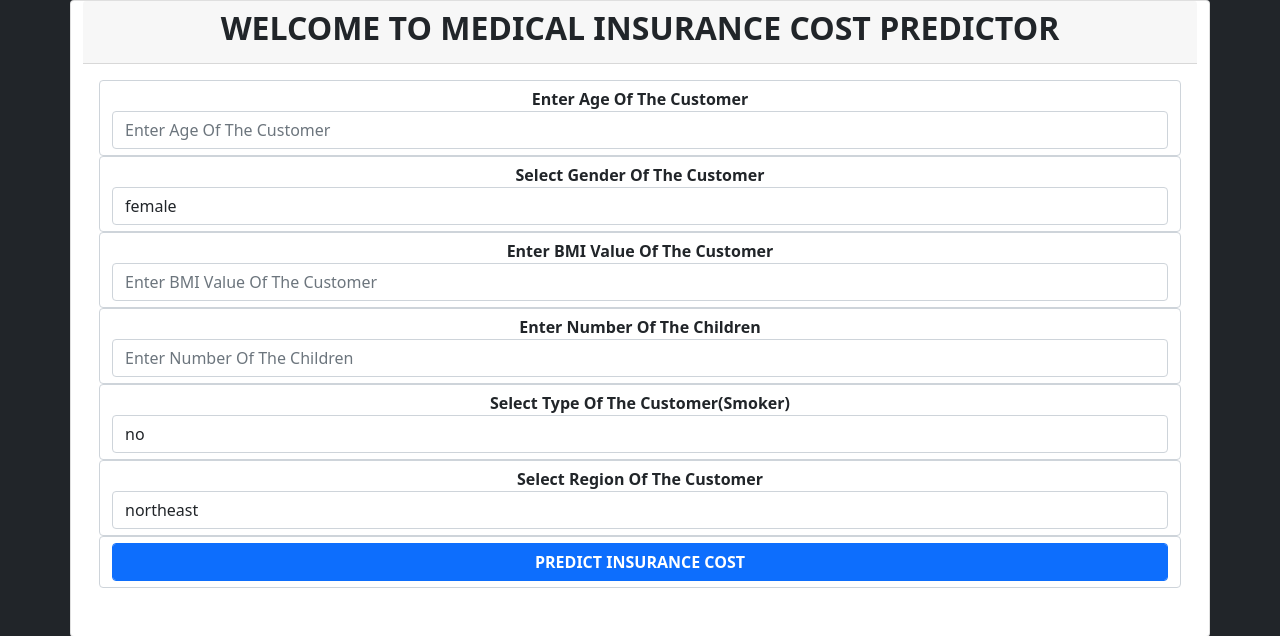
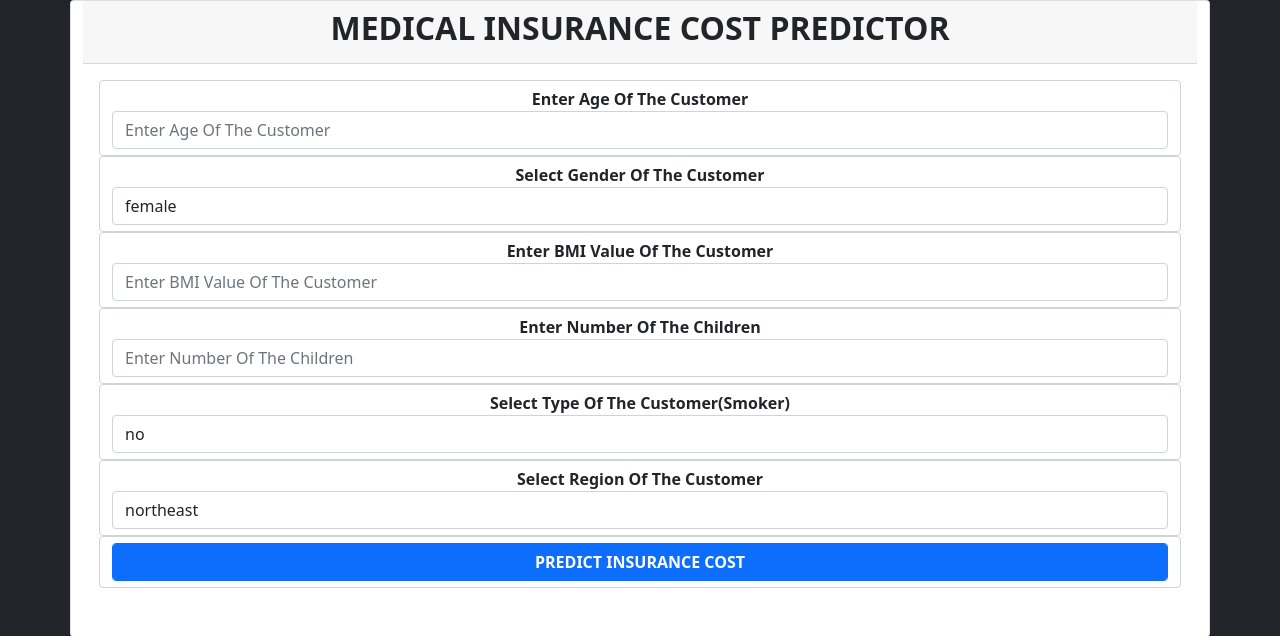
Before and after one commit to Ankiiitaa/insurance-premium-prediction-main, a Flask app: page / in a window 1280 px wide. Shown: the top 636 px of the page. Run offline with Flask 2, Linux system fonts and the light colour scheme; parts of the project's set-up code (start-up, migrations or seed data) failed here and were passed over; some libraries are stand-ins or nearby versions.

```diff
--- a/templates/index.html
+++ b/templates/index.html
@@ -18,7 +18,7 @@
 
                 <div class="card-header">
                     <div class="col-12" style="text-align: center">
-                        <h2><b>WELCOME TO MEDICAL INSURANCE COST PREDICTOR</b></h2>
+                        <h2><b> MEDICAL INSURANCE COST PREDICTOR</b></h2>
                     </div>
                 </div>
 
```
